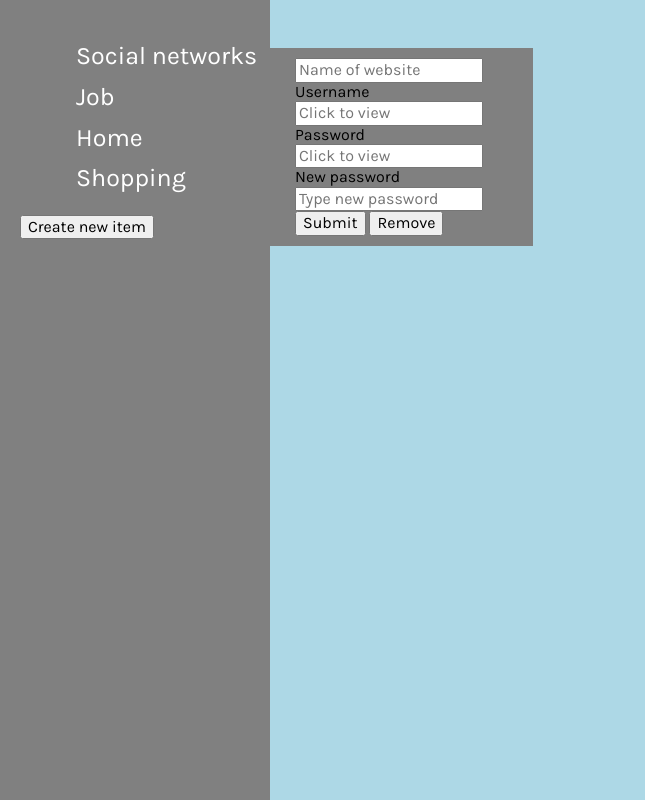
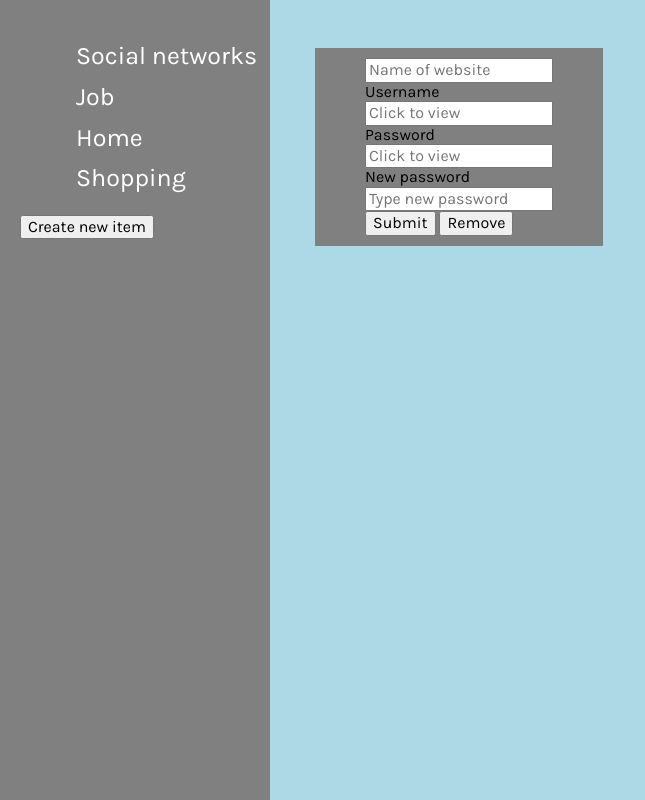
Before and after one commit to Olha-Dmytriieva/softserve-homeworks, a plain HTML site: page softserve-project/index.html in a window 1280 px wide. Both pictures are taken after a click on the button "Create new item". Shown: the whole page, without its empty margins (0-645 px from the left). Drawn offline with Linux system fonts and the light colour scheme.

Commit message:
styles updated

```diff
--- a/softserve-project/styles/script.js
+++ b/softserve-project/styles/script.js
@@ -1,17 +1,15 @@
 
 const buttonCreationRef = document.getElementById('create');
+const mainContainerRef = document.querySelector('.main');
+const inputForm = document.querySelector('.js-item');
 
-const mainContainerRef = document.querySelector('.main');
-console.dir(mainContainerRef.outerHTML)
-console.dir(mainContainerRef.innerHTML)
-const j = document.querySelector('.js-item');
+
 
 buttonCreationRef.addEventListener('click',
     function (){
 
-    j.setAttribute('value', `f${(~~(Math.random()*1e8)).toString(16)}` )
-    const newNode = j.cloneNode(true) ;
-        // console.log(newNode)
+    inputForm.setAttribute('value', `f${(~~(Math.random()*1e8)).toString(16)}` )
+    const newNode = inputForm.cloneNode(true) ;
 
     mainContainerRef.appendChild(newNode)
     let html = mainContainerRef.innerHTML
@@ -20,6 +18,8 @@ buttonCreationRef.addEventListener('click',
     localStorage.setItem('html', html);
 
 })
+
+
 
 
 function getElement() {
@@ -146,8 +146,7 @@ function returnPasswordTextContent(event){
     const passwordFromLocalStorage = localStorage.getItem(`password-${uniqueIDRef}`);
 
         if (passwordFromLocalStorage){
-
-        this.value = passwordFromLocalStorage;
+          this.value = passwordFromLocalStorage;
     }
 }
 
--- a/softserve-project/styles/styles.css
+++ b/softserve-project/styles/styles.css
@@ -36,19 +36,22 @@ textarea{
 
   /* Style page content */
   .main {
-    margin-left: 205px; /* Same as the width of the sidebar */
+    margin-left: 275px; /* Same as the width of the sidebar */
     padding: 0px 10px;
-    display: flex;
+
 
   }
 
   .item{
-    display: grid;
+    display: inline-block;
     width: min-content;
     padding: 10px 50px;
     background-color: grey;
     margin: 30px;
   }
+
+
+
   /* On smaller screens, where height is less than 450px, change the style of the sidebar (less padding and a smaller font size) */
   @media screen and (max-height: 450px) {
     .sidenav {padding-top: 15px;}
```
